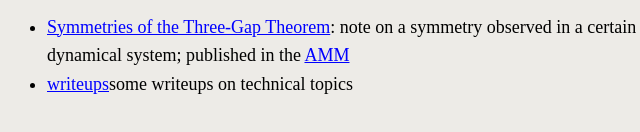
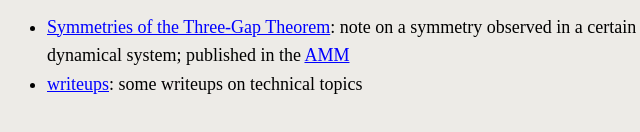
Before and after one commit to 0x7AE3/0x7AE3.github.io, a plain HTML site: page index.html in a window 1280 px wide. Shown: the part 390-522 px from the top of the page, 283-923 px from the left. Drawn offline with Linux system fonts and the light colour scheme.

Commit message:
missing colon

```diff
--- a/index.html
+++ b/index.html
@@ -38,7 +38,7 @@
     <div>
      <ul>
          <li><a href="http://doi.org/10.1080/00029890.2022.2158021">Symmetries of the Three-Gap Theorem</a>: note on a symmetry observed in a certain dynamical system; published in the <a href="https://www.maa.org/press/periodicals/american-mathematical-monthly">AMM</a></li>
-         <li><a href="writeups/">writeups</a>some writeups on technical topics</li>
+         <li><a href="writeups/">writeups</a>: some writeups on technical topics</li>
      </ul>
     </div>
    </div>
```
